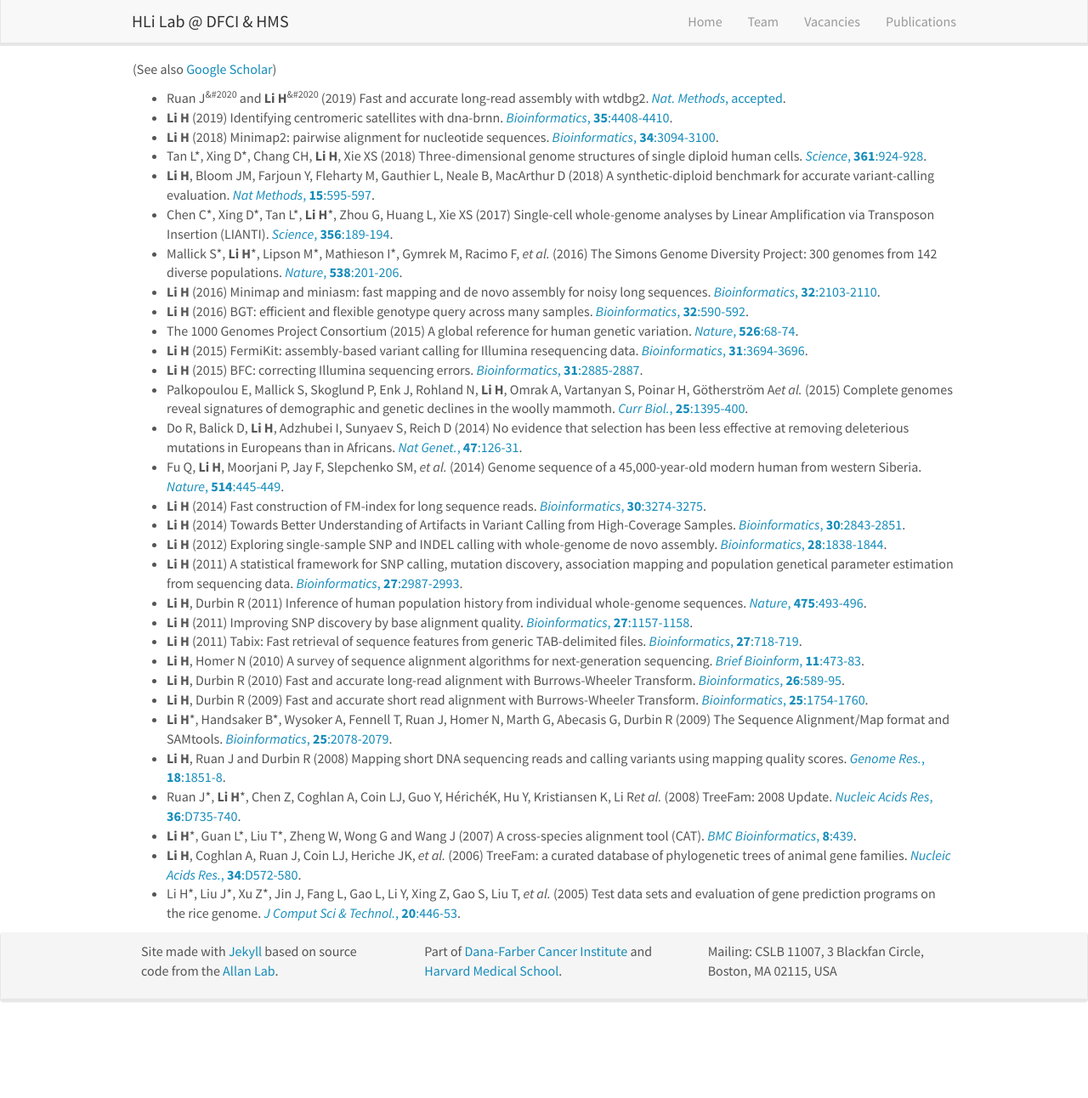
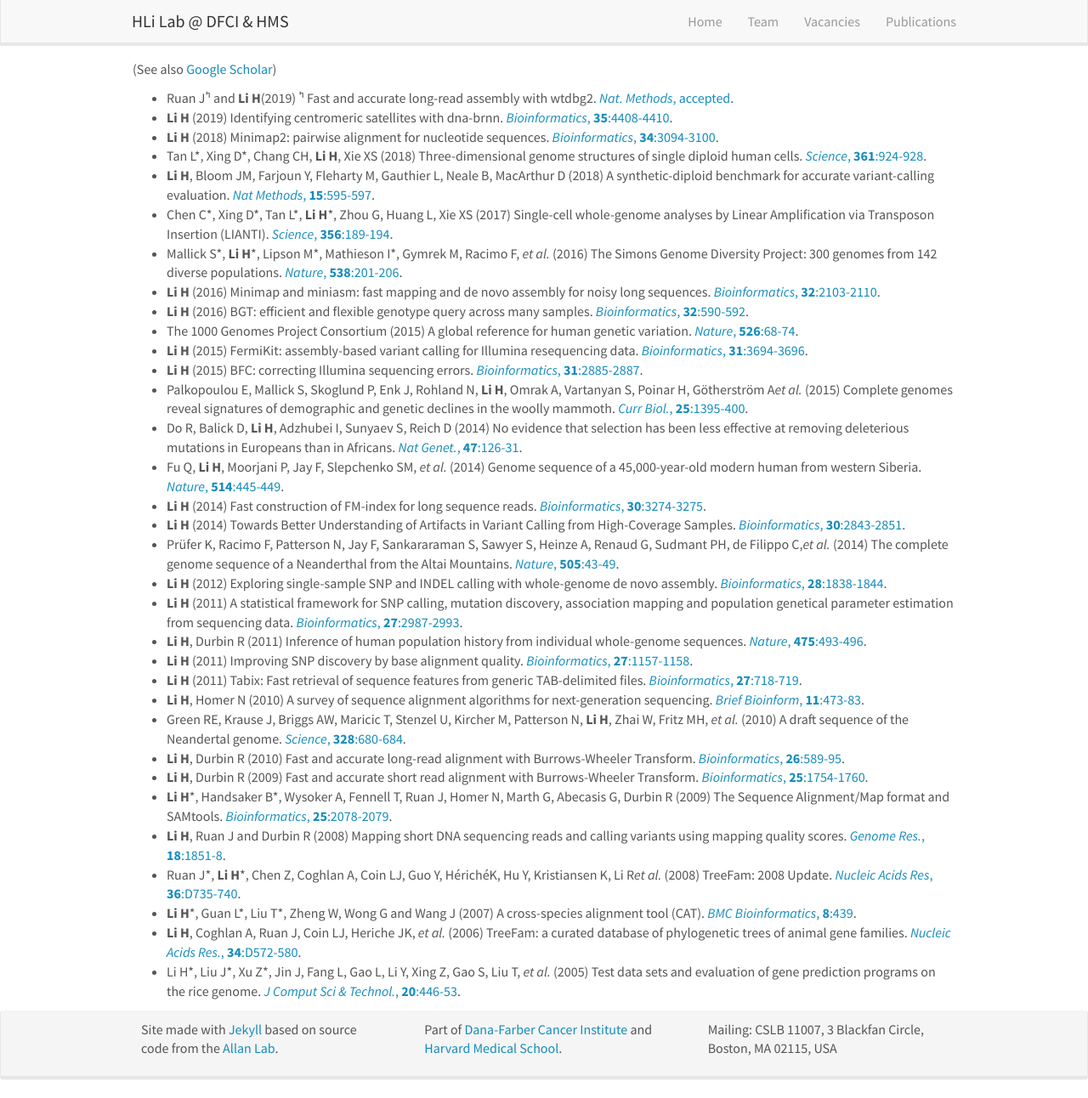
Before and after one commit to hlilab/hlilab.github.io, a Jekyll site: the page built from _pages/publications.md, in a window 1280 px wide and 1292 px high. Shown: the whole window at 85% size. Built offline with Jekyll 4.4.1, drawn with Linux system fonts in a browser that asks for light colours; nearby versions of some CDN libraries.

Commit message:
added a few more publications

```diff
--- a/_data/recentpub.yml
+++ b/_data/recentpub.yml
@@ -1,5 +1,5 @@
 - title: "Fast and accurate long-read assembly with wtdbg2"
-  authors: Ruan J<sup>&#2020</sup> and <b>Li H</b><sup>&#2020</sup>
+  authors: Ruan J<sup>&#2020;</sup> and <b>Li H</b><sup>&#2020;</sup>
   year: 2019
   url: https://www.biorxiv.org/content/10.1101/530972v1
   display: <i>Nat. Methods</i>, accepted
@@ -108,6 +108,12 @@
   url: https://www.ncbi.nlm.nih.gov/pubmed/24974202
   display: <i>Bioinformatics</i>, <b>30</b>:2843-2851
 
+- title: "The complete genome sequence of a Neanderthal from the Altai Mountains"
+  authors: Prüfer K, Racimo F, Patterson N, Jay F, Sankararaman S, Sawyer S, Heinze A, Renaud G, Sudmant PH, de Filippo C,<i>et al.</i>
+  year: 2014
+  url: https://www.ncbi.nlm.nih.gov/pubmed/24352235
+  display: <i>Nature</i>, <b>505</b>:43-49
+
 - title: "Exploring single-sample SNP and INDEL calling with whole-genome de novo assembly"
   authors: <b>Li H</b>
   year: 2012
@@ -144,6 +150,12 @@
   year: 2010
   url: https://www.ncbi.nlm.nih.gov/pubmed/20460430
   display: <i>Brief Bioinform</i>, <b>11</b>:473-83
+
+- title: "A draft sequence of the Neandertal genome"
+  authors: Green RE, Krause J, Briggs AW, Maricic T, Stenzel U, Kircher M, Patterson N, <b>Li H</b>, Zhai W, Fritz MH, <i>et al.</i>
+  year: 2010
+  url: https://www.ncbi.nlm.nih.gov/pubmed/20448178
+  display: <i>Science</i>, <b>328</b>:680-684
 
 - title: "Fast and accurate long-read alignment with Burrows-Wheeler Transform"
   authors: <b>Li H</b>, Durbin R
```
